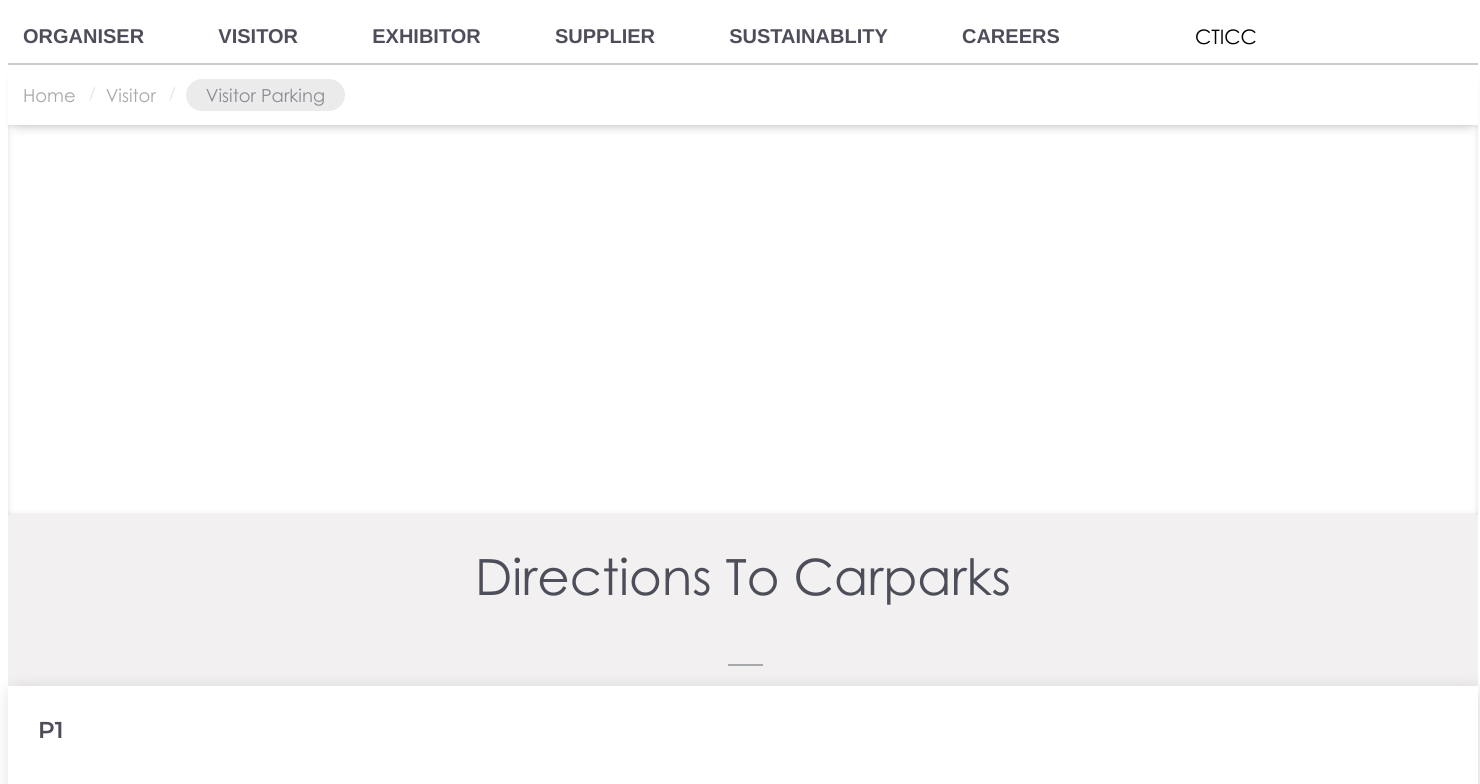
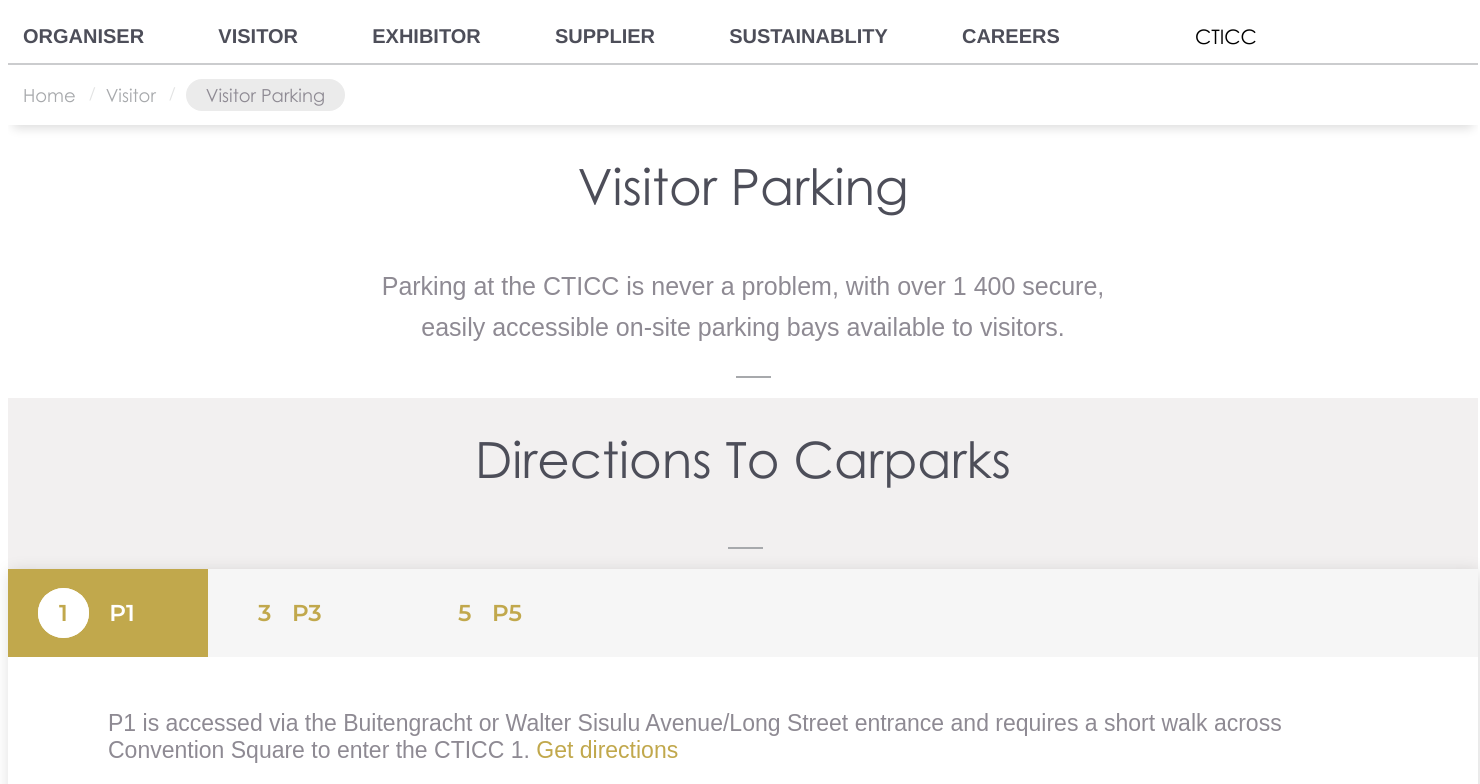
Before and after one commit to TammyJacobus/cticc, a PHP site: page /visitor-parking.html in a window 1480 px wide. Shown: the top 784 px of the page. Run offline with PHP 8.4, Linux system fonts and the light colour scheme; some libraries are stand-ins or nearby versions; some web fonts are replaced.

Commit message:
Visitor updates

```diff
--- a/assets/css/styles.css
+++ b/assets/css/styles.css
@@ -32,7 +32,7 @@
 /* Spacing */
 .padded { padding: 30px; }
 .center { margin: auto; text-align: center; }
-.divider{ width: 100%; margin:20px auto; border-bottom: 2px solid rgba(167,169,172,0.59); opacity: 0.5; }
+.divider{ width: 100%; margin:20px auto 0; border-bottom: 2px solid rgba(167,169,172,0.59); opacity: 0.5; }
 
 /* List Items */
 ul { list-style-type: none; font-size: 23px; line-height: 28px; margin:0; padding:0; }
@@ -78,7 +78,7 @@
 .wrapper  { display: grid; max-width: 1920px; }
 .contain  { display: grid; max-width: 1470px; margin: auto; }
 .constrain{ display: grid; max-width: 1270px; margin: 30px auto 4rem; }
-.header   { display: grid; position: relative; width: 100%; height: 100%; }
+.header   { display: grid; position: relative; width: 100%; height: 100%; overflow: hidden; }
 .content-wrap { display: grid; max-width: 1000px; margin: auto; margin: 30px auto 2rem; }
 
 /* Hero Banner */
@@ -88,20 +88,24 @@
 
 /* Secondary Banner */
 .banner { display: grid; box-shadow: 0 0 10px -5px inset rgba(0,0,0,0.5); justify-items: center; background-size: cover; width:100%; min-height: 390px; z-index: -1; background: var(--white); }
-.banner-inner { position: absolute; bottom: 0; left: 30%; padding: 40px 50px; width: max-content; margin: 0; border-radius: 3px; background-color: rgba(77,78,89,0.6); }
+.banner-inner { position: absolute; bottom: 0; left: 30%; padding: 40px 50px; margin: 0; border-radius: 3px; background-color: rgba(77,78,89,0.6); }
 .banner-inner h2,
 .banner-inner-content h2 { font-family: 'Century Gothic SemiBold', Helvetica, Arial, sans-serif; position: relative; color: var(--white); font-size: 50px; font-weight: bold; line-height: 60px; font-style: normal; text-align: center; text-shadow: 0 2px 19px 0 rgba(19,16,33,0.24); }
 .banner-inner-content p  { font-family: 'Montserrat', sans-serif; color: var(--white); font-size: 25px; line-height: 41px; text-align: center; max-width: 900px; }
 .banner-inner-content { display: grid; align-items: center; margin: 30px; padding: 30px; }
-.banner-inner-content h2::after { position:absolute; content:""; border-bottom:2px solid #FFF; width:35px; bottom:-15px; left:49%; }
+.banner-inner-content h2::after { position:absolute; content:""; border-bottom:2px solid var(--white); width:35px; bottom:-15px; left:49%; }
 .banner-inner-content button { border:2px solid var(--white); color: var(--white); cursor: pointer; }
 
 /* Carpark */
-.carpark { display: grid; background: var(--white); box-shadow: 2px 3px 16px 0 rgba(0,0,0,0.15); }
+.carpark { display: grid; background: var(--white); box-shadow: 2px 3px 16px 0 rgba(0,0,0,0.15); margin-bottom:3rem; }
 .carpark img { margin: auto; max-width:1270px; }
+
 .carpark-parking { display: grid; }
-.carpark-parking ul { display: grid; height: 80px; }
-.carpark-parking li { padding: 30px; }
+.carpark-parking ul { display: grid; grid-template-columns: repeat(auto-fit, minmax(200px, 200px)); background-color: #F6F6F6; }
+.carpark-parking li { color: var(--visitor); padding: 30px; }
+.carpark-parking li.active { color: var(--white); background-color: var(--visitor); }
+.carpark li .ico { display:inline; padding:0.5rem 1rem; letter-spacing: 0.5px; text-align: center; }
+.carpark li.active .ico { border:1px solid var(--white); color: var(--visitor); border-radius: 100%; background-color: var(--white); margin-right: 1rem; }
 
 /* Tips */
 .tips { display: grid; background-color: var(--white); box-shadow: 2px 3px 16px 0 rgba(0,0,0,0.15); padding:30px; margin: 30px; }
--- a/visitor-parking.html
+++ b/visitor-parking.html
@@ -43,16 +43,12 @@
             </div>
 
             <!-- Hero Image -->
-            <div class="banner"></div>
-            <!--<div class="banner-inner">
-                <h2>Visitor Parking</h2>
-                <p>Parking at the CTICC is never a problem, with aover 1 400 secure, easily accessibible, on-site
-                    parking bays available to visitors.</p>
-            </div>-->
-            <!-- Menu -->
+            <div class="content-header">
+                <header>Visitor Parking</header>
+                <p>Parking at the CTICC is never a problem, with over 1 400 secure, <br />
+                    easily accessible on-site parking bays available to visitors.</p>
             </div>
-        <!-- Content -->
-        <div class="content">
+        </div> <!-- Content -->
 
         <div class="bg-grey">
 
@@ -64,29 +60,40 @@
             <div class="contain carpark">
                 <div class="carpark-parking">
                     <ul>
-                            <li>P1</li>
-                            <li>P3</li>
-                            <li>P5</li>
+                        <li class="active">
+                            <div class="ico">1</div>P1
+                        </li>
+                        <li>
+                            <div class="ico">3</div>P3
+                        </li>
+                        <li>
+                            <div class="ico">5</div>P5
+                        </li>
                     </ul>
                 </div>
                 <div class="constrain">
-                        <p>P1 is accessed via the Buitengracht or Walter Sisulu Avenue/Long Street entrance and
-                            requires a short walk across Convention Square to enter the CTICC 1. <a href="">Get
+                    <p>P1 is accessed via the Buitengracht or Walter Sisulu Avenue/Long Street entrance
+                        and
+                        requires a short walk across Convention Square to enter the CTICC 1. <a href=""
+                            class="visitor-link">Get
                             directions</a></p>
                     <img src="assets/img/img/img-map.png" />
                 </div>
             </div>
         </div>
 
-            <div class="">
+        <div class="content">
 
             <!-- Visitor Header -->
             <div class="content-header">
                 <header>Parking Rates</header>
-                    <p>Guests are required to use the convenient pay-on-foot parking ticket kiosks to pay for their
-                        parking on an hourly basis. Alternatively, event organisers can organise to pre-book parking for
+                <p>Guests are required to use the convenient pay-on-foot parking ticket kiosks to pay
+                    for their
+                    parking on an hourly basis. Alternatively, event organisers can organise to pre-book
+                    parking for
                     their guests by prior arrangement.</p>
-                    <p>Please contact the event organiser or require at one of our reception desks to find our if
+                <p>Please contact the event organiser or require at one of our reception desks to find
+                    our if
                     pre-booked or refundable parking is available for he event you are attending.</p>
             </div>
 
@@ -240,7 +247,8 @@
                 </div>
                 <div class="caption-wrapper">
                     <div class="caption">
-                            <p>After 12 hours, <strong>R12</strong> is applicable per hour for <strong>both P3 and P5
+                        <p>After 12 hours, <strong>R12</strong> is applicable per hour for <strong>both
+                                P3 and P5
                                 Parking</strong> areas.</p>
                     </div>
                     <div class="caption">
@@ -289,7 +297,8 @@
             </div>
 
             <div class="info-points">
-                    <div class="info-points-ico"><img src="assets/img/icons/icon_visitor_facilities.svg" /></div>
+                <div class="info-points-ico"><img src="assets/img/icons/icon_visitor_facilities.svg" />
+                </div>
                 <div class="info-points-caption">Visitor Facilities</div>
             </div>
 
@@ -299,7 +308,6 @@
             </div>
         </div>
 
-        </div>
         <!-- Subscribe Form -->
         <div class="subscribe">
             <header>Subscribe to our newsletter</header>
```
Also changed, not shown: visitor-safety.html (+45 -24 lines). Lines whose indentation alone changed are shown as unchanged.
